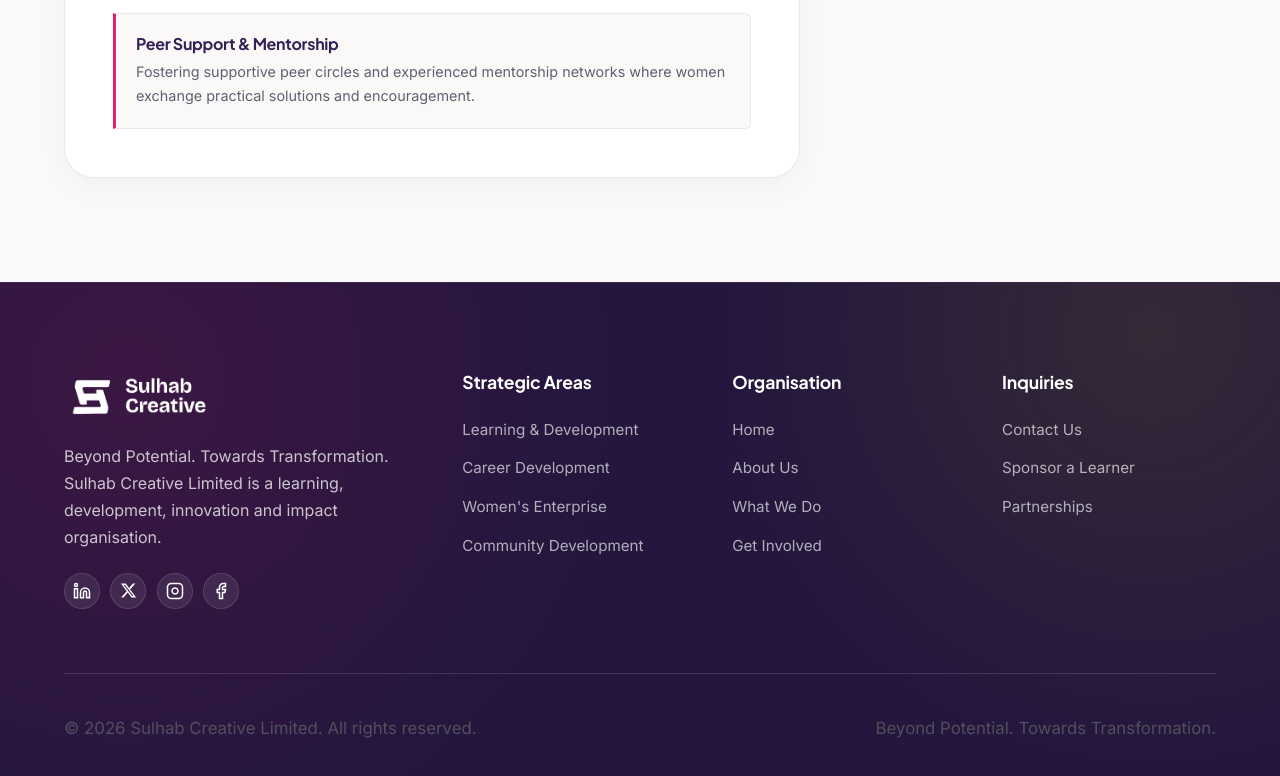
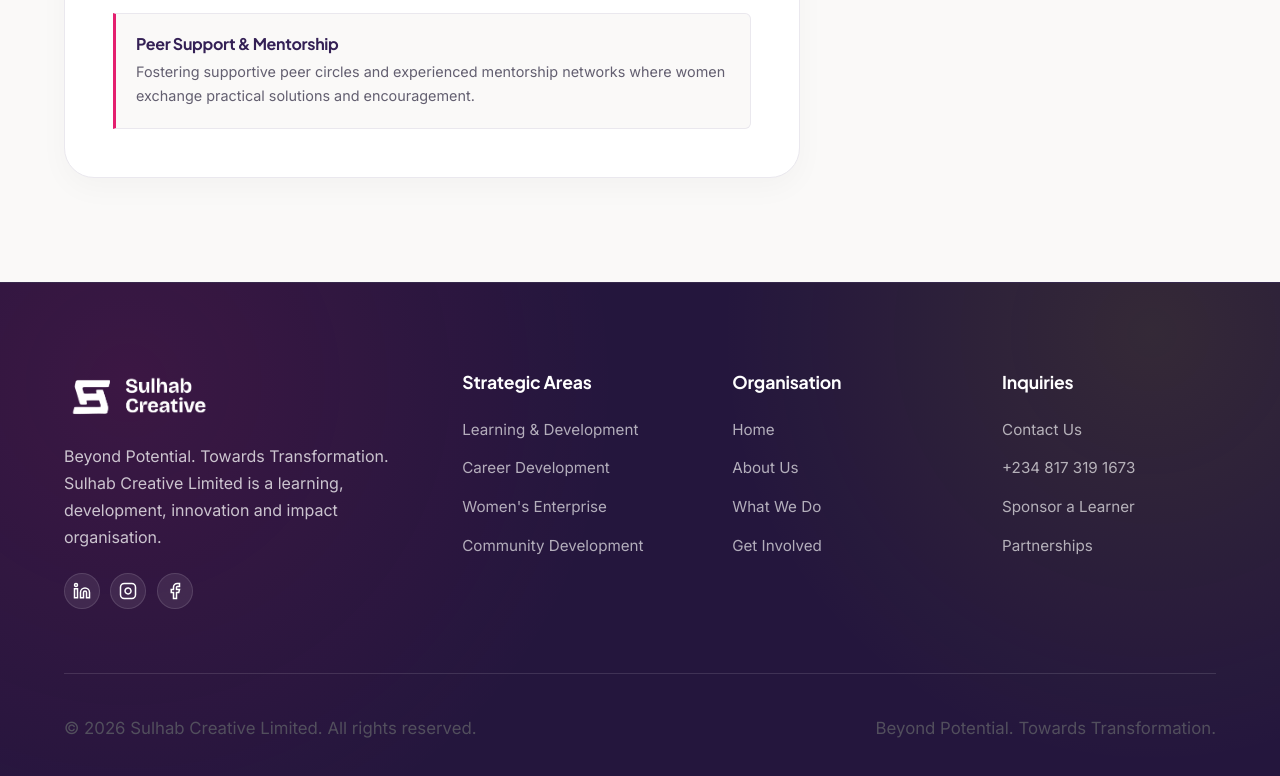
Before and after one commit to aminumuhammad000/sulhab, a plain HTML site: page services/womens-enterprise.html in a window 1280 px wide. Shown: the part 1990-2766 px from the top of the page. Drawn offline with Linux system fonts and the light colour scheme.

Commit message:
Update footer social links: add Facebook, Instagram, LinkedIn, and remove X

```diff
--- a/services/womens-enterprise.html
+++ b/services/womens-enterprise.html
@@ -172,28 +172,22 @@
             Beyond Potential. Towards Transformation.<br>
             Sulhab Creative Limited is a learning, development, innovation and impact organisation.
           </p>
-
           <div class="footer-social-links" aria-label="Sulhab Creative Social Media">
-            <a href="https://linkedin.com" class="footer-social-icon" aria-label="LinkedIn" target="_blank" rel="noopener noreferrer">
+            <a href="https://www.linkedin.com/company/sulhab-creative/" class="footer-social-icon" aria-label="LinkedIn" target="_blank" rel="noopener noreferrer">
               <svg width="18" height="18" viewBox="0 0 24 24" fill="none" stroke="currentColor" stroke-width="2">
                 <path d="M16 8a6 6 0 0 1 6 6v7h-4v-7a2 2 0 0 0-2-2 2 2 0 0 0-2 2v7h-4v-7a6 6 0 0 1 6-6z"></path>
                 <rect x="2" y="9" width="4" height="12"></rect>
                 <circle cx="4" cy="4" r="2"></circle>
               </svg>
             </a>
-            <a href="https://x.com" class="footer-social-icon" aria-label="X (Twitter)" target="_blank" rel="noopener noreferrer">
-              <svg width="17" height="17" viewBox="0 0 24 24" fill="currentColor">
-                <path d="M18.244 2.25h3.308l-7.227 8.26 8.502 11.24H16.17l-5.214-6.817L4.99 21.75H1.68l7.73-8.835L1.254 2.25H8.08l4.713 6.231zm-1.161 17.52h1.833L7.084 4.126H5.117z"/>
-              </svg>
-            </a>
-            <a href="https://instagram.com" class="footer-social-icon" aria-label="Instagram" target="_blank" rel="noopener noreferrer">
+            <a href="https://www.instagram.com/sulhab.creative?rpxt=ZmdoMTMxZnFpaTRt" class="footer-social-icon" aria-label="Instagram" target="_blank" rel="noopener noreferrer">
               <svg width="18" height="18" viewBox="0 0 24 24" fill="none" stroke="currentColor" stroke-width="2">
                 <rect x="2" y="2" width="20" height="20" rx="5" ry="5"></rect>
                 <path d="M16 11.37A4 4 0 1 1 12.63 8 4 4 0 0 1 16 11.37z"></path>
                 <line x1="17.5" y1="6.5" x2="17.51" y2="6.5"></line>
               </svg>
             </a>
-            <a href="https://facebook.com" class="footer-social-icon" aria-label="Facebook" target="_blank" rel="noopener noreferrer">
+            <a href="https://www.facebook.com/share/1ckUxHPXCa/" class="footer-social-icon" aria-label="Facebook" target="_blank" rel="noopener noreferrer">
               <svg width="18" height="18" viewBox="0 0 24 24" fill="none" stroke="currentColor" stroke-width="2">
                 <path d="M18 2h-3a5 5 0 0 0-5 5v3H7v4h3v8h4v-8h3l1-4h-4V7a1 1 0 0 1 1-1h3z"></path>
               </svg>
@@ -225,6 +219,7 @@
           <h4>Inquiries</h4>
           <div class="footer-links">
             <a href="../index.html#contact">Contact Us</a>
+            <a href="tel:+2348173191673">+234 817 319 1673</a>
             <a href="../index.html#contact">Sponsor a Learner</a>
             <a href="../index.html#contact">Partnerships</a>
           </div>
```
Also changed, not shown: index.html (+3 -8 lines), services/career-development.html (+4 -9 lines), services/community-development.html (+4 -9 lines), services/learning-and-development.html (+4 -9 lines).
